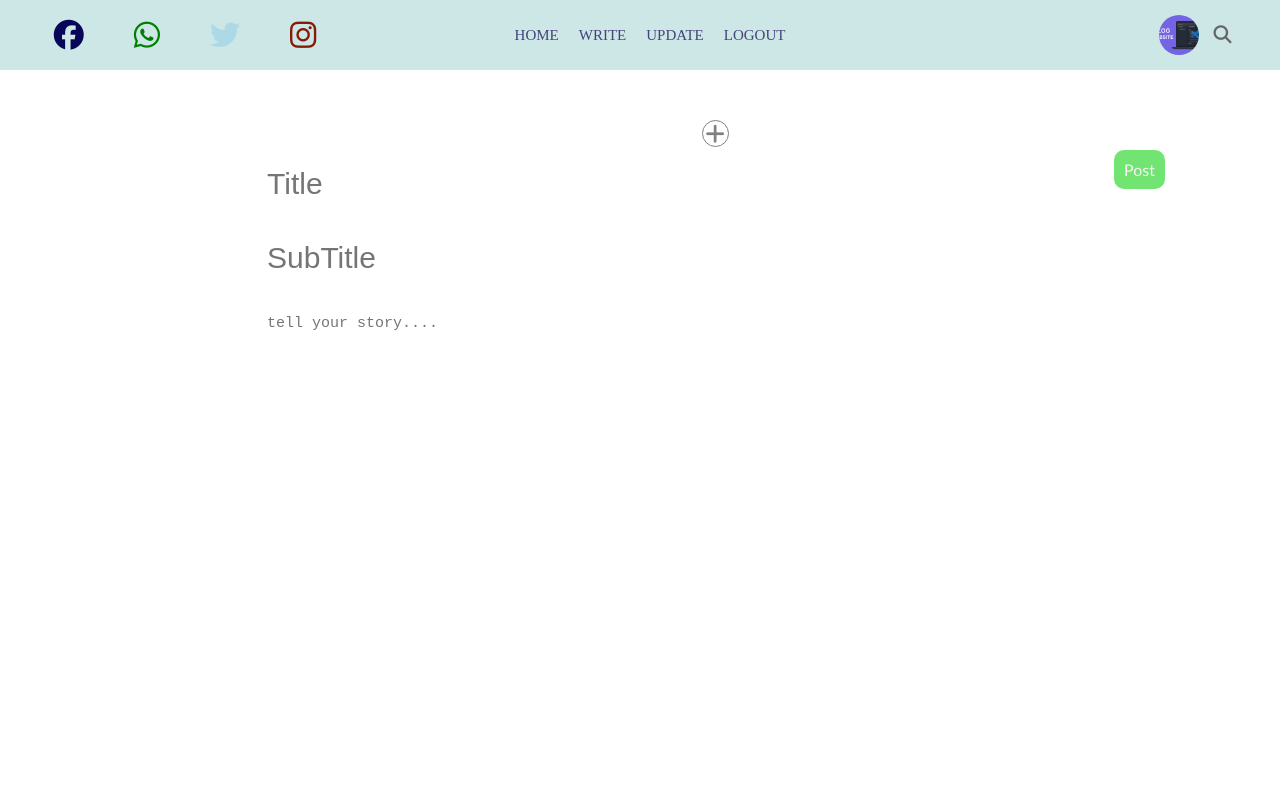
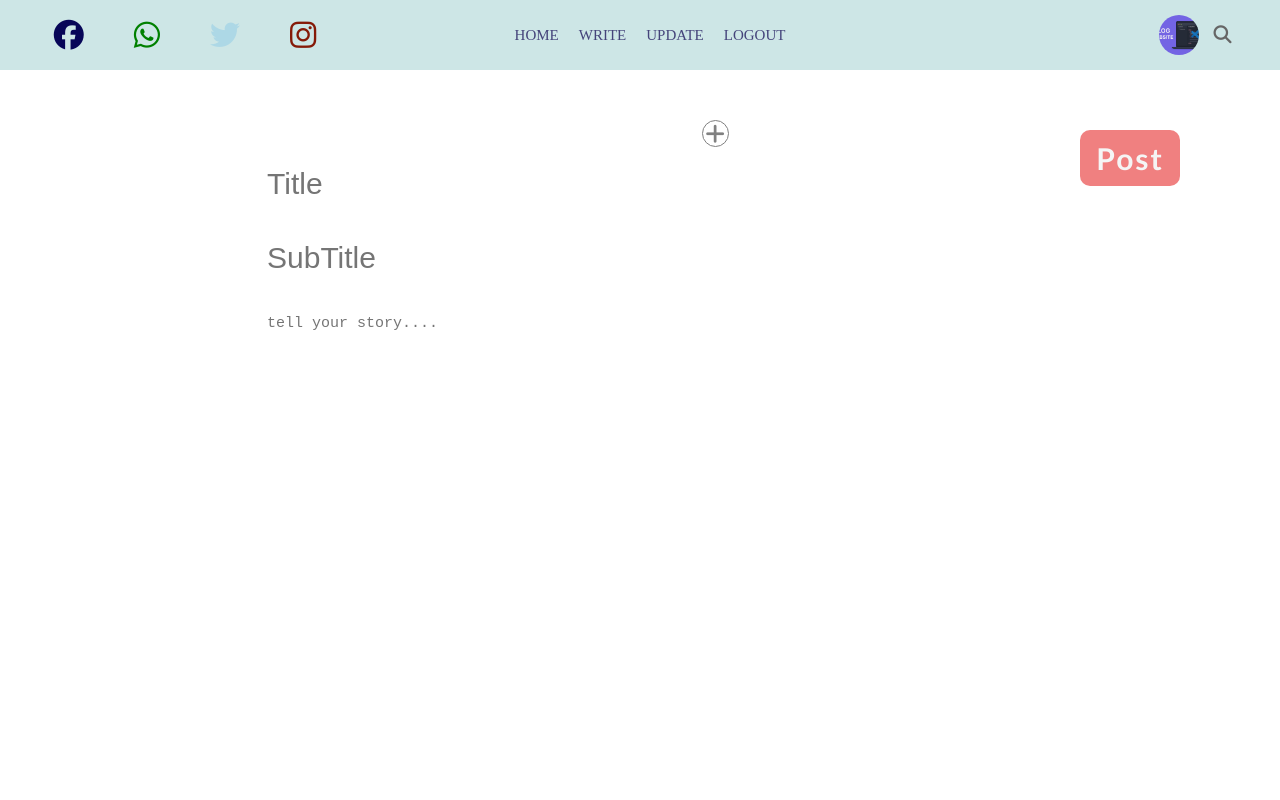
Before and after one commit to EngrHenry111/CapstoneProjectClient, a React (Vite) app: page /write in a window 1280 px wide. Shown: the top 800 px of the page. Built offline with nearby package versions, Linux system fonts and the light colour scheme; sample sign-in values are in the browser's storage.

Commit message:
update users

```diff
--- a/src/component/post/post.css
+++ b/src/component/post/post.css
@@ -61,6 +61,13 @@
   border: none;
   border-radius: 6px;
   cursor: pointer;
+  transition-duration: 5s;
+
+}
+
+.deleteButton:hover{
+    background: rgb(243, 84, 26);
+    opacity: .8;
 }
 
 
--- a/src/component/topbar/topbar.css
+++ b/src/component/topbar/topbar.css
@@ -54,7 +54,13 @@
     color: #0e0350b7;
     font-family: 'Times New Roman', 'Gill Sans', 'Gill Sans MT', Calibri, 'Trebuchet MS', sans-serif;
     cursor: pointer;
+    transition-duration: 5s;
 
+}
+
+.topListItem:hover{
+    background: lightcoral;
+    opacity: .4;
 }
 
 .topSeachIcon{
--- a/src/pages/write/write.css
+++ b/src/pages/write/write.css
@@ -1,7 +1,7 @@
 
 .write{
     padding-top: 50px;
-    width: 100%;
+    width: 100vw;
 
 }
 
@@ -60,18 +60,29 @@ img{
 
 .writeSub{
     position: absolute;
-    top: 30px;
-    right: 115px;
+    top: 10px;
+    right: 100px;
     padding: 10px;
+    width: 100px;
     border: none;
     border-radius: 10px;
     cursor: pointer;
-    font-size: 16px;
-    background-color: rgb(114, 228, 114);
+    font-size: 30px;
+    background-color: lightcoral;
     font-family: 'Trebuchet MS', 'Lucida Sans Unicode', 'Lucida Grande', 'Lucida Sans', Arial, sans-serif;
-    font-weight: 500;
+    font-weight: 1000;
     color: whitesmoke;
+    letter-spacing: 2px;
+    transition: 5s;
+
+
 
 
 
 }
+
+.writeSub:hover{
+    color: teal;
+
+
+}
```
